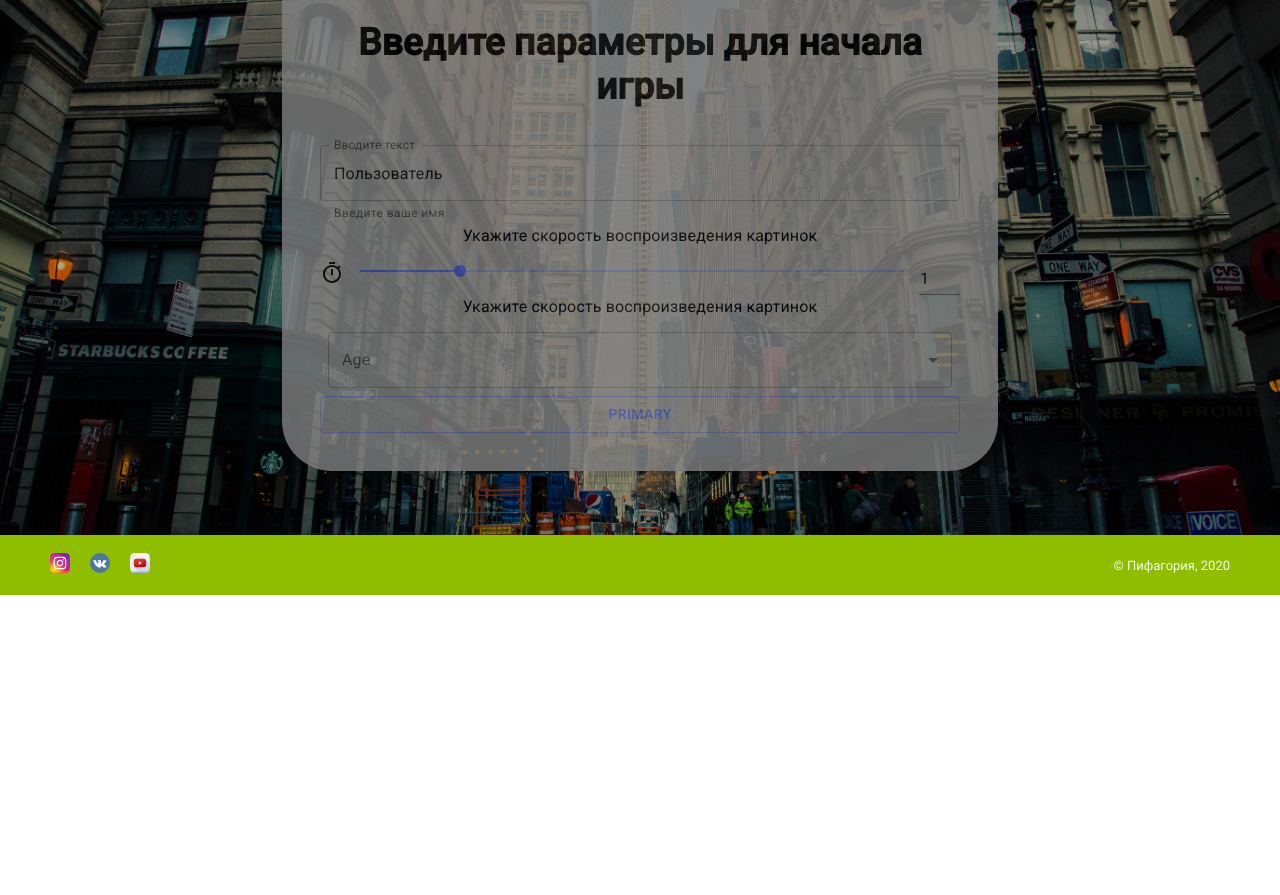
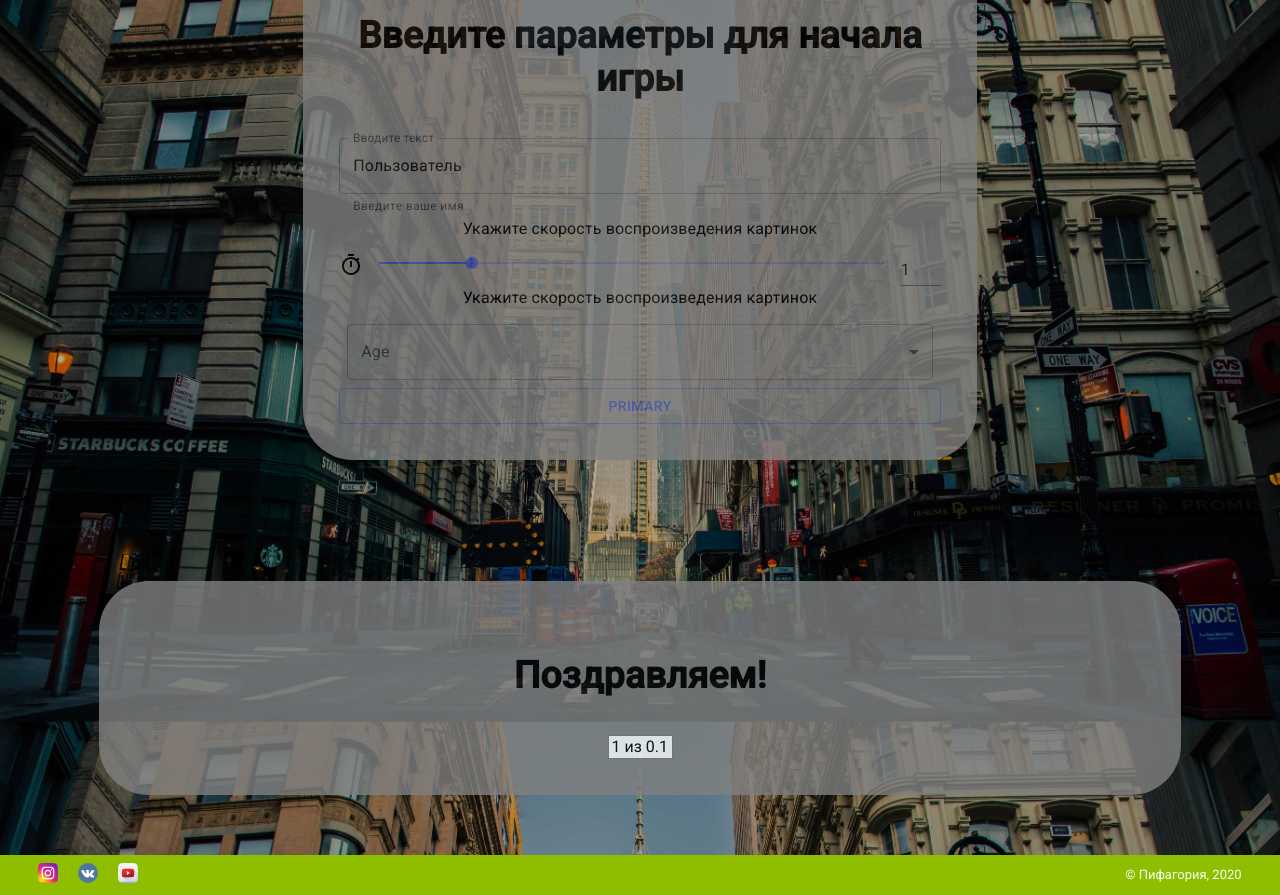
Before and after one commit to IlyaIvanchikov/flash, a React (Create React App) app: page / in a window 1280 px wide. Shown: the part 240-1135 px from the top of the page. Before the commit the page ends 835 px from the top, so only its background shows below. Built offline with nearby package versions, Linux system fonts and the light colour scheme; a web font is replaced by a local one.

Commit message:
fix: styles header footer normalize

```diff
--- a/package.json
+++ b/package.json
@@ -19,6 +19,8 @@
     "@testing-library/jest-dom": "^4.2.4",
     "@testing-library/react": "^9.3.2",
     "@testing-library/user-event": "^7.1.2",
+    "node-sass": "^4.14.0",
+    "normalize.css": "^8.0.1",
     "react": "^16.13.1",
     "react-dom": "^16.13.1",
     "react-scripts": "3.4.1",
--- a/src/components/Footer/Footer.css
+++ b/src/components/Footer/Footer.css
@@ -1,7 +1,5 @@
 footer {
-    width: calc(100% - 100px);
-    padding: 0 50px;
-    height: 60px;
+    height: 40px;
     background-color: #8fbe00;
     display: flex;
     justify-content: space-between;
--- a/src/components/Footer/Footer.js
+++ b/src/components/Footer/Footer.js
@@ -18,7 +18,7 @@ const socialLinks = [
 
 const Footer = () => {
   return (
-    <footer className="page-footer">
+    <footer className="page-footer container">
       <div className="social-links">
         {socialLinks.map((link) => {
           return (
--- a/src/components/Header/Header.css
+++ b/src/components/Header/Header.css
@@ -1,7 +1,8 @@
 .header {
   flex-grow: 1;
   background-color: #8fbe00;
-  padding: 10px;
+  padding-top: 10px;
+  padding-bottom: 10px;
   border-bottom: 2px solid black;
 }
 
--- a/src/components/Header/Header.js
+++ b/src/components/Header/Header.js
@@ -6,7 +6,7 @@ import './Header.css'
 
 const Header = () => {
   return (
-    <header className="header">
+    <header className="header container">
     <Grid container alignItems="center" >
       <Grid container item  xs={8} sm={6} direction="row" alignItems="center">
         <a className="link-logo" href="/"><img src={Logo} alt="logo" className="logo"/></a>
--- a/src/components/Main/BlockResult/BlockResult.css
+++ b/src/components/Main/BlockResult/BlockResult.css
@@ -1,10 +1,22 @@
-.BlockResult {
+.blockResult {
   flex-grow: 1;
-  /* width: 50vw; */
-  height: 25vh;
-  border: 3px solid green;
+  display: flex;
+  flex-direction: row;
+  justify-content: center;
+  align-items: center;
 }
 
-.BlockResult p {
-  color: aliceblue;
+.results {
+  background-color: grey;
+  width: 50%;
+  position: relative;
+  opacity: 0.8;
+  border-radius: 50px;
+  text-align: center;
+  padding: 3%;
+  margin: 5%;
+  font-size: 2rem;
 }
+.results input {
+  font-size: 1rem;
+}
--- a/src/components/Main/BlockResult/BlockResult.js
+++ b/src/components/Main/BlockResult/BlockResult.js
@@ -2,16 +2,19 @@ import React from 'react'
 import Grid from '@material-ui/core/Grid'
 import './BlockResult.css'
 
+
+
 const BlockResult = (str) => {
   return (
-    <div className="BlockResult" >
-      <Grid container justify="center">
+    <div className="blockResult" >
+      <Grid className="results" container justify="center">
+      <h3>Поздравляем!</h3>
         <Grid container alignItems="center"  justify="center" item xs={12}>
-          <p>Результат: &nbsp;</p>
-          <input size="2" type="text" readonly value={str.test.join(' и ')}/>
+          <input size="5" type="text" readonly value={str.test.join(' из ')}/>
         </Grid>
       </Grid>
     </div>
+
   )
 }
 
--- a/src/components/Main/Main.js
+++ b/src/components/Main/Main.js
@@ -1,5 +1,5 @@
 import React, { useState } from 'react'
-import BlockParamaters from './BlockParameters/BlockParamaters'
+import BlockParameters from './BlockParameters/BlockParamaters'
 import BlockResult from './BlockResult/BlockResult'
 // import Grid from '@material-ui/core/Grid'
 import './Main.css'
@@ -10,9 +10,9 @@ const Main = () => {
 
 
   return (
-    <main className="main">
-      <BlockParamaters />
-      {/* <BlockResult test={[countNumber, time]} /> */}
+    <main className="main container">
+      <BlockParameters />
+      <BlockResult test={[countNumber, time]} />
     </main>
   )
 }
--- a/src/index.js
+++ b/src/index.js
@@ -1,4 +1,5 @@
-import './index.css'
+import 'normalize.css';
+import './index.scss'
 import React from 'react'
 import { render } from 'react-dom'
 import App from './components/App'
--- a/src/index.css
+++ b/src/index.scss
@@ -1,6 +1,6 @@
 body {
-  margin: 0;
-  padding: 0;
+  max-width: 1600px;
+  margin: 0 auto;
   font-family: -apple-system, BlinkMacSystemFont, 'Segoe UI', 'Roboto', 'Oxygen',
     'Ubuntu', 'Cantarell', 'Fira Sans', 'Droid Sans', 'Helvetica Neue',
     sans-serif;
@@ -14,3 +14,9 @@ code {
   font-family: source-code-pro, Menlo, Monaco, Consolas, 'Courier New',
     monospace;
 }
+
+.container {
+  padding: 0 3%;
+  width: 100%;
+  margin: 0 auto;
+}
```
Also changed, not shown: 1 other file (tests, documents, lock files or other folders).
